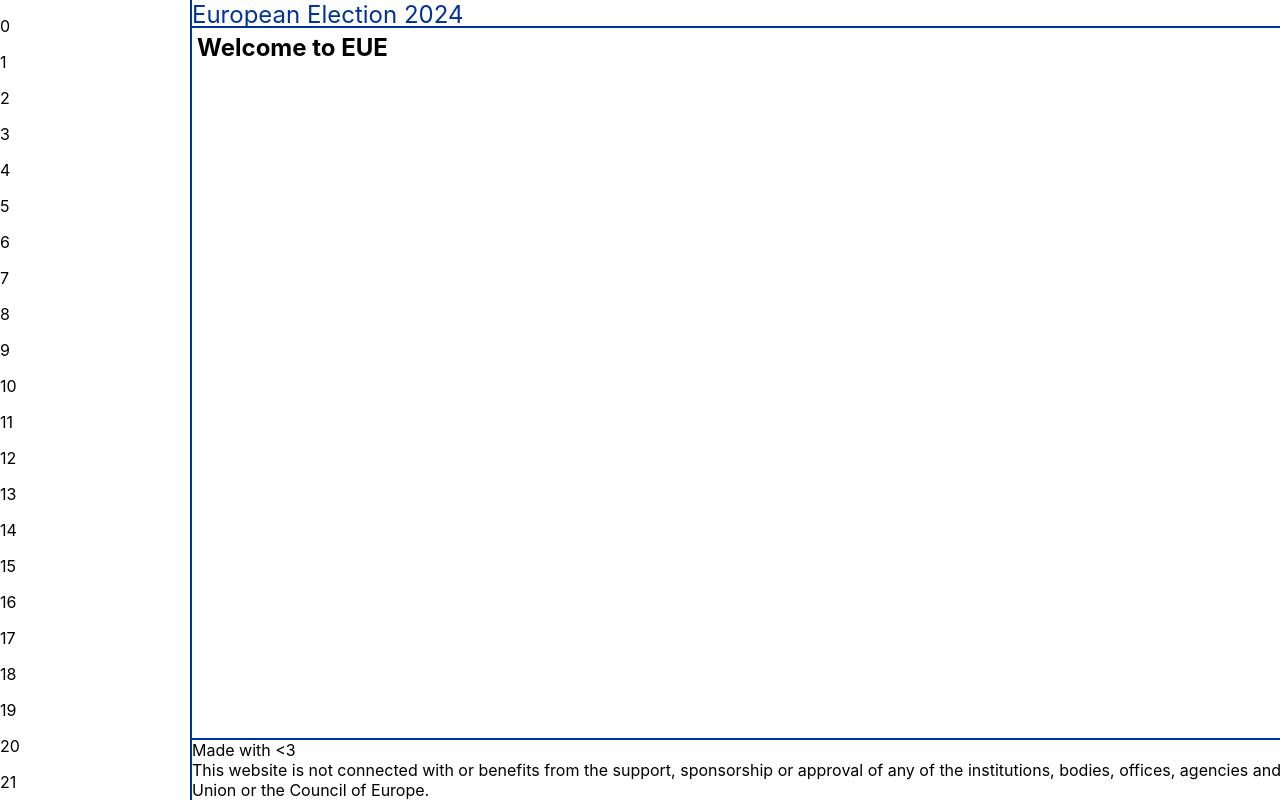
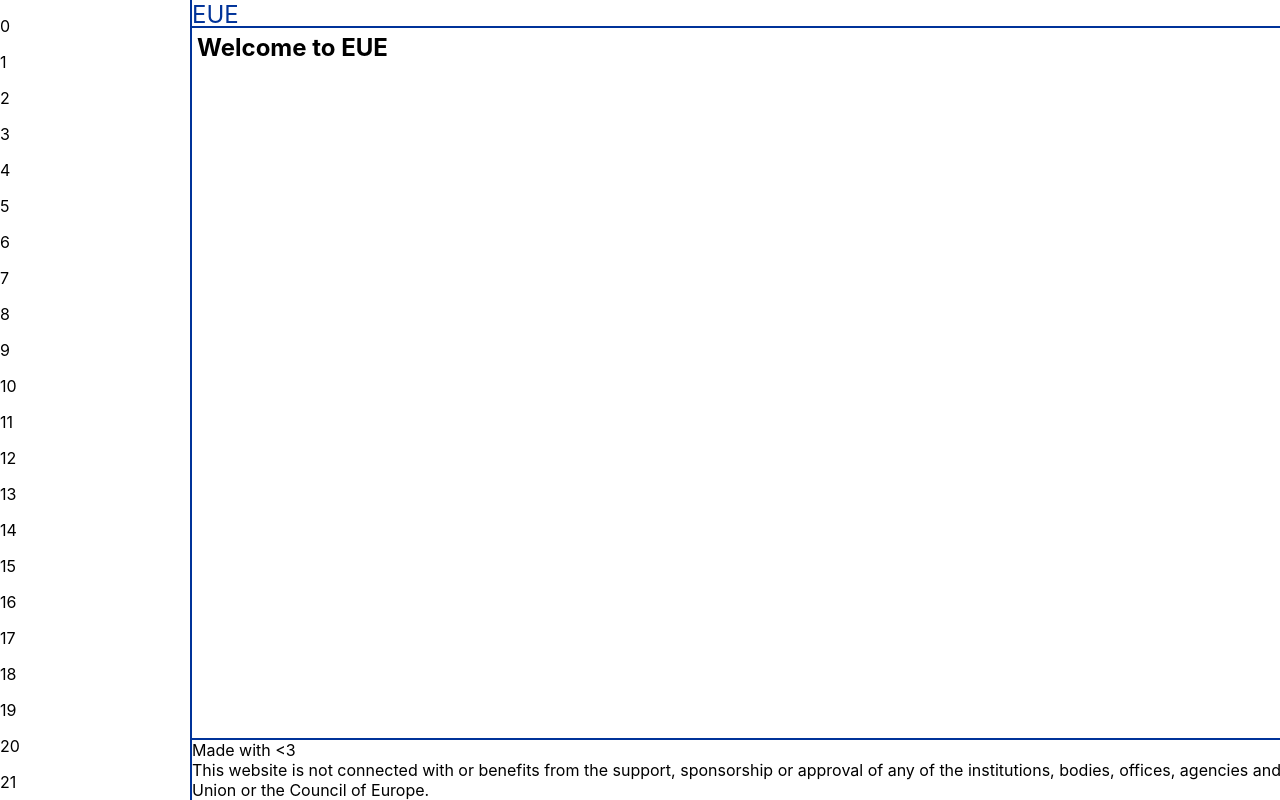
Before and after one commit to Tobi406/eue, a Next.js app: page / in a window 1280 px wide. Built offline with nearby package versions, Linux system fonts and the light colour scheme.

Commit message:
Change forgotten meta at top

```diff
--- a/src/pages/_app.tsx
+++ b/src/pages/_app.tsx
@@ -55,7 +55,7 @@
             <Sidebar />
             <Container>
               <Header
-                title="European Election 2024"
+                title="EUE"
               />
               <Content>
                 <Component {...pageProps} />
```
